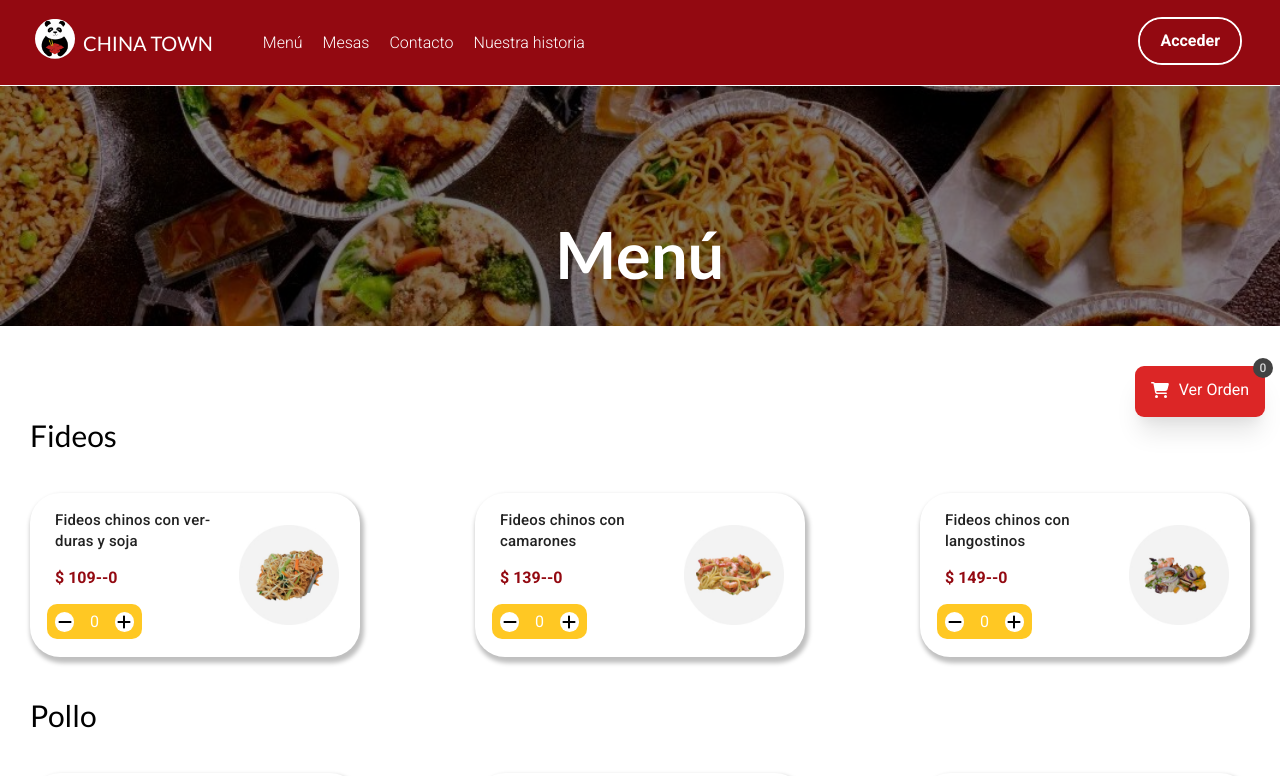
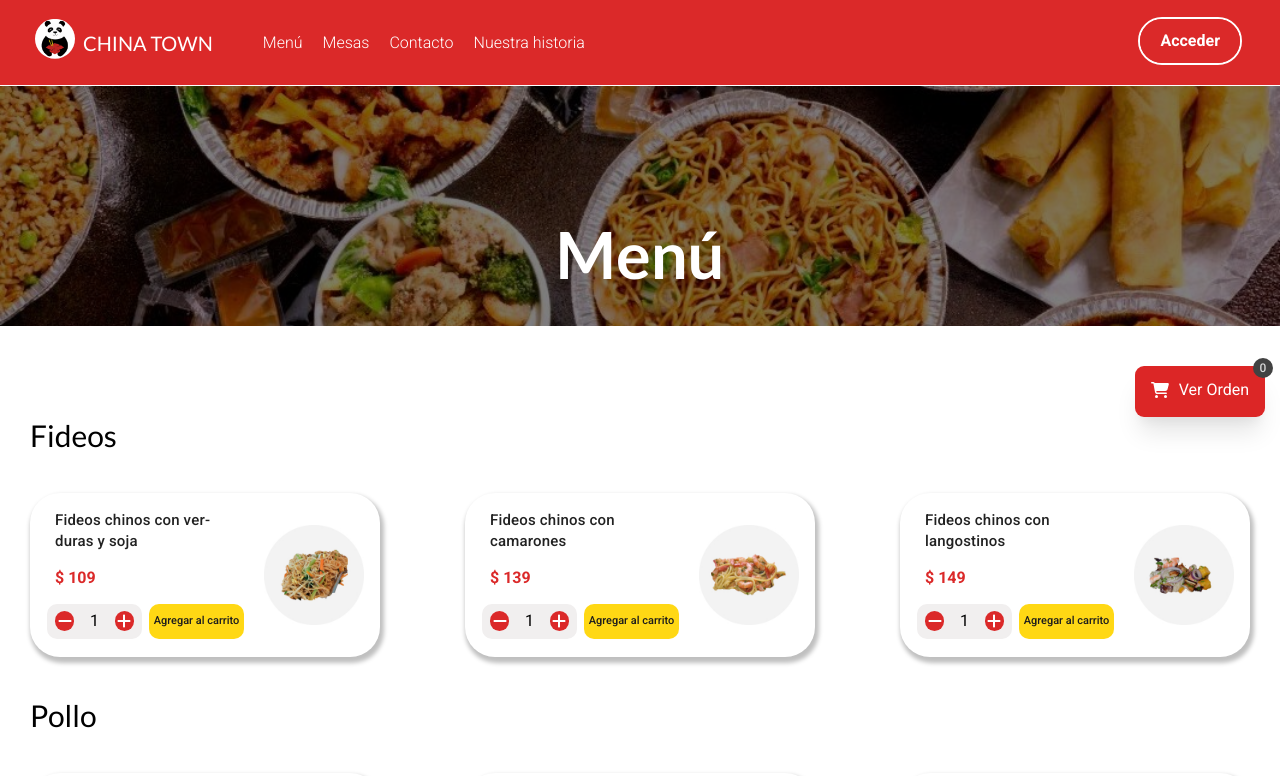
Before and after one commit to Irving-8man/app-restaurante, a Vue app: page /menu in a window 1280 px wide. Shown: the top 776 px of the page. Built offline with nearby package versions, Linux system fonts and the light colour scheme.

Commit message:
Tiendita casi lista

```diff
--- a/src/assets/base.css
+++ b/src/assets/base.css
@@ -11,8 +11,8 @@
   --vt-c-black-mute: #282828;
 
 
-  --rojo: #930911;
-  --amarillo-dorado:#ffc823;
+  --rojo: rgb(219, 41, 41);
+  --amarillo-dorado:#FFD814;
   --altura-bar-sec: 240px;
 
   --vt-c-divider-light-1: rgba(60, 60, 60, 0.29);
--- a/src/components/ButtonCarrito.vue
+++ b/src/components/ButtonCarrito.vue
@@ -1,6 +1,6 @@
 <template>
-    <v-badge :content="unidades">
-        <button class="buton">
+    <v-badge :content="este.totalUnidades">
+        <button class="buton" @click="carrito.limpiarStorage">
             <div class="contentIcon">
                 <div>
                     <svg xmlns="http://www.w3.org/2000/svg" height="1em" viewBox="0 0 576 512" fill="#ffffff">
@@ -16,7 +16,15 @@
     </v-badge>
 </template>
 <script setup>
-let unidades = 0;
+import { useCarritoStore } from '@/stores/carrito';
+import { useEsteStore } from '@/stores/este';
+
+const carrito = useCarritoStore();
+const este = useEsteStore();
+
+
+
+
 
 </script>
 <style scoped>
--- a/src/components/CardProducto.vue
+++ b/src/components/CardProducto.vue
@@ -1,40 +1,85 @@
 <script setup>
-import { ref } from 'vue';
-import SelectProducto from './SelectProducto.vue';
+import { ref, computed } from 'vue';
+import { useCarritoStore } from '@/stores/carrito';
+import { useEsteStore } from '@/stores/este';
 
 const props = defineProps(['producto'])
+const carrito = useCarritoStore();
+const este = useEsteStore();
+
+//! Limite de las unidades
+const LIMITE_BAJO = 1;
+const LIMITE_ALTO = 30;
 const sinUnidad = 0;
-const productoSelecionado = false;
-const unidadesSeleccionadas = ref(0);
+const unidadesSeleccionadas = ref(1);
 
 
-function manejarUnidades(unidades) {
-    unidadesSeleccionadas.value = unidades;
+function agregarUnidad() {
+    if (unidadesSeleccionadas.value < LIMITE_ALTO) {
+        unidadesSeleccionadas.value++;
+    }
+}
 
+function eliminarUnidad() {
+    if (unidadesSeleccionadas.value > LIMITE_BAJO) {
+        unidadesSeleccionadas.value--;
+    }
 }
 
 
+function agregarProducto() {
+    let costoParcial = unidadesSeleccionadas.value * props.producto.Costo
 
-/**
- * !Logica de agregado al carrito
- */
+    if (unidadesSeleccionadas.value !== sinUnidad) {
+        let productoAgregado = {
+            "ID": props.producto.ID,
+            "Nombre": props.producto.Nombre,
+            "Unidades": unidadesSeleccionadas.value,
+            "CostoParcial": costoParcial
+        }
+        /*carrito.agregarProducto(productoAgregado);*/
+        este.agregarProducto(productoAgregado);
+    } else {
+        /* carrito.eliminarProducto(props.producto.ID); */
+    }
 
+    unidadesSeleccionadas.value = 1;
+}
 
 </script>
 <template>
-    <v-card class="card" >
+    <v-card class="card">
         <div class="contentCard">
             <div class="contenido">
                 <v-card-title class="productoNombre">
                     {{ props.producto.Nombre }}
                 </v-card-title>
-
                 <div class="precio">
-                    <p> <strong>$ {{ props.producto.Costo }}--{{ unidadesSeleccionadas }} </strong></p>
+                    <p> <strong>$ {{ props.producto.Costo }}</strong></p>
                 </div>
-
-                <v-card-actions>
-                    <SelectProducto @unidades="manejarUnidades"></SelectProducto>
+                <v-card-actions class="actions">
+                    <!--Botones de aumento -->
+                    <div class="controles">
+                        <button class="botonControl" @click="eliminarUnidad">
+                            <svg xmlns="http://www.w3.org/2000/svg" height="1em" viewBox="0 0 448 512" fill="#fff">
+                                <path
+                                    d="M432 256c0 17.7-14.3 32-32 32L48 288c-17.7 0-32-14.3-32-32s14.3-32 32-32l352 0c17.7 0 32 14.3 32 32z" />
+                            </svg>
+                        </button>
+                        <div>
+                            <p>
+                                {{ unidadesSeleccionadas }}
+                            </p>
+                        </div>
+                        <button class="botonControl" @click="agregarUnidad">
+                            <svg xmlns="http://www.w3.org/2000/svg" height="1em" viewBox="0 0 448 512" fill="#fff">
+                                <path
+                                    d="M256 80c0-17.7-14.3-32-32-32s-32 14.3-32 32V224H48c-17.7 0-32 14.3-32 32s14.3 32 32 32H192V432c0 17.7 14.3 32 32 32s32-14.3 32-32V288H400c17.7 0 32-14.3 32-32s-14.3-32-32-32H256V80z" />
+                            </svg>
+                        </button>
+                    </div>
+                    <!--Boton de agregar al carrito-->
+                    <button type="button" class="buttonAgregarCarrito" @click="agregarProducto">Agregar al carrito</button>
                 </v-card-actions>
             </div>
             <v-avatar class="ma-3" size="100" rounded="0">
@@ -76,8 +121,78 @@ function manejarUnidades(unidades) {
     padding: .5625rem;
     border-radius: 1.875rem;
     box-shadow: 2px 4px 4px 2px rgba(0, 0, 0, 0.25);
-    max-height: 180px;
-    width: 330px;
-    max-width: 330px;
+    max-height: 200px;
+    width: 350px;
+    max-width: 360px;
+}
+
+.actions {
+    display: flex;
+    flex-flow: row nowrap;
+    justify-content: end;
+    align-items: start;
+    gap: 7px
+}
+
+/**Boton de agregar al carrito */
+.buttonAgregarCarrito {
+    border-radius: 10px;
+    width: 95px;
+    height: 35px;
+    color: rgb(29, 29, 29);
+    font-size: .6875rem;
+    font-weight: 500;
+    padding: 0 2px;
+    background-color: #cfb326;
+    background-color: var(--amarillo-dorado);
+    transition-property: background-color, border-color, color, fill, stroke, opacity, box-shadow, transform;
+    transition-duration: 300ms;
+    transition-timing-function: cubic-bezier(0, 0, 0.2, 1);
+}
+
+.buttonAgregarCarrito:hover {
+    background-color: #e0c020;
+    background-color: #e7c725;
+}
+
+
+
+/** estios de los botones de aumento */
+
+.controles {
+    display: flex;
+    flex-flow: row nowrap;
+    justify-content: space-around;
+    align-items: center;
+    border-radius: 10px;
+    width: 95px;
+    height: 35px;
+    background-color: rgb(241, 239, 239);
+    color: black;
+}
+
+.botonControl {
+    background-color: var(--rojo);
+    border-radius: 7px;
+    -webkit-tap-highlight-color: transparent;
+    display: flex;
+    -webkit-box-align: center;
+    align-items: center;
+    -webkit-box-pack: center;
+    justify-content: center;
+    cursor: pointer;
+    overflow: hidden;
+    border-radius: 50%;
+    height: 1.25rem;
+    width: 1.23rem;
+    transition: transform 0.1s ease-in-out;
+}
+
+.botonControl:hover {
+    transform: scale(1.2);
+}
+
+.botonControl:active {
+    transform: scale(0.9);
 }
 </style>
--- a/src/components/SelectProducto.vue
+++ b/src/components/SelectProducto.vue
@@ -1,7 +1,7 @@
 <template>
     <div class="controles">
         <button class="botonControl" @click="eliminarUnidad">
-            <svg xmlns="http://www.w3.org/2000/svg" height="1em" viewBox="0 0 448 512" fill="#00000">
+            <svg xmlns="http://www.w3.org/2000/svg" height="1em" viewBox="0 0 448 512" fill="#fff">
                 <path
                     d="M432 256c0 17.7-14.3 32-32 32L48 288c-17.7 0-32-14.3-32-32s14.3-32 32-32l352 0c17.7 0 32 14.3 32 32z" />
             </svg>
@@ -12,7 +12,7 @@
             </p>
         </div>
         <button class="botonControl" @click="agregarUnidad">
-            <svg xmlns="http://www.w3.org/2000/svg" height="1em" viewBox="0 0 448 512" fill="#00000">
+            <svg xmlns="http://www.w3.org/2000/svg" height="1em" viewBox="0 0 448 512" fill="#fff">
                 <path
                     d="M256 80c0-17.7-14.3-32-32-32s-32 14.3-32 32V224H48c-17.7 0-32 14.3-32 32s14.3 32 32 32H192V432c0 17.7 14.3 32 32 32s32-14.3 32-32V288H400c17.7 0 32-14.3 32-32s-14.3-32-32-32H256V80z" />
             </svg>
@@ -20,8 +20,12 @@
     </div>
 </template>
 <script setup>
-import { ref } from 'vue';
+import { ref, defineProps} from 'vue';
+
+
 const emit = defineEmits(['unidades']);
+const props = defineProps(['id','unidadesDadas']);
+
 
 /**
  * ! Unidades del producto
@@ -29,6 +33,7 @@ const emit = defineEmits(['unidades']);
 const LIMITE_BAJO = 0;
 const LIMITE_ALTO = 30;
 const unidades = ref(0);
+
 
 function agregarUnidad() {
     if (unidades.value < LIMITE_ALTO) {
@@ -44,6 +49,7 @@ function eliminarUnidad() {
     }
 }
 
+
 </script>
 <style scoped>
 .controles {
@@ -54,12 +60,12 @@ function eliminarUnidad() {
     border-radius: 10px;
     width: 95px;
     height: 35px;
-    background-color: var(--amarillo-dorado);
-    color: white;
+    background-color: rgb(241, 239, 239);
+    color: black;
 }
 
 .botonControl {
-    background-color: white;
+    background-color: var(--rojo);
     border-radius: 7px;
     -webkit-tap-highlight-color: transparent;
     display: flex;
--- a/src/stores/carrito.js
+++ b/src/stores/carrito.js
@@ -1,26 +1,59 @@
-import { ref, computed , reactive} from "vue";
+import { ref, computed, reactive } from "vue";
 import { defineStore } from "pinia";
-
+import { useStorage } from "@vueuse/core";
 
 export const useCarritoStore = defineStore("carrito", () => {
   //* Pagos
-  const costoTotal = ref(0);
-  const costoParcial = ref(0);
-  const carrito = reactive([])
+  const carrito = useStorage("mi-carrito", []);
+  const costoTotal = useStorage("costo-total", 0);
+  const unidadesTotales = useStorage("unidadesTotales", 0);
 
 
-  const doubleCount = computed(() => count.value * 2);
-
   /**
-   * ! CRUD basico
+   * ? CRUD de productos
    */
 
-  //Agregar la primera vez producto con unidades
-  function agregarProducto( producto, unidades){
-      let subTotal = producto.costo;
+  //!Agregar producto
+  function agregarProducto(producto) {
+    let indice = carrito.value.findIndex((p) => p.ID === producto.ID);
+    let noDisponible = -1;
+
+    if (indice !== noDisponible) {
+      carrito.value[indice].Unidades = producto.Unidades;
+      carrito.value[indice].CostoParcial = producto.CostoParcial;
+    } else {
+      carrito.value.push(producto);
+    }
   }
 
-  //
+  //!eliminar producto
+  function eliminarProducto(ID) {
+    const indice = carrito.value.findIndex((item) => item.ID === ID);
+    if (indice !== -1) {
+      carrito.value.splice(indice, 1);
+    }
+  }
 
-  return { count, doubleCount, increment };
+  //! Buscar unidades por ID
+  function buscarUnidadesPorId(ID) {
+    const producto = carrito.value.find((p) => p.ID === ID);
+    return producto ? producto.Unidades : 0;
+  }
+
+
+  //!Limpiar el storage
+  function limpiarStorage() {
+    carrito.value = [];
+    costoTotal.value = 0;
+    location.reload();
+  }
+
+  return {
+    carrito,
+    agregarProducto,
+    eliminarProducto,
+    buscarUnidadesPorId,
+    limpiarStorage,
+    costoTotal,
+  };
 });
--- /dev/null
+++ b/src/stores/este.js
@@ -0,0 +1,42 @@
+import { ref, computed, reactive } from "vue";
+import { defineStore } from "pinia";
+import { useStorage } from "@vueuse/core";
+
+export const useEsteStore = defineStore("este", {
+  state: () => {
+    return {
+      listaArticulos: [],
+    };
+  },
+
+  getters: {
+    totalUnidades(state) {
+      return state.listaArticulos.reduce((total, articulo) => total + articulo.Unidades, 0);
+    },
+
+    totalPago(state) {
+      return state.listaArticulos.reduce((total, articulo) => total + articulo.CostoParcial, 0);
+    },
+  },
+
+  actions: {
+    agregarProducto(producto) {
+      let indice = this.listaArticulos.findIndex((p) => p.ID === producto.ID);
+      let noDisponible = -1;
+
+      if (indice !== noDisponible) {
+        this.listaArticulos[indice].Unidades += producto.Unidades;
+        this.listaArticulos[indice].CostoParcial += producto.CostoParcial;
+      } else {
+        this.listaArticulos.push({ ...producto });
+      }
+      console.log(this.listaArticulos);
+    },
+    actualizarProductoUnidades(id,unidades){
+
+    },
+    eliminarProducto(id){
+
+    }
+  },
+});
--- a/src/views/MesasView.vue
+++ b/src/views/MesasView.vue
@@ -172,7 +172,7 @@ const horaSeleccionada = ref('');
 <style scoped>
 .backTitle {
     position: relative;
-    background: linear-gradient(180deg, #930911 0%, #930911 12.5%, #000 86.98%, #000 100%);
+    background: linear-gradient(180deg, var(--rojo) 0%, var(--rojo) 12.5%, #000 86.98%, #000 100%);
     width: 100%;
     min-height: var(--altura-bar-sec);
     padding: 20px;
```
